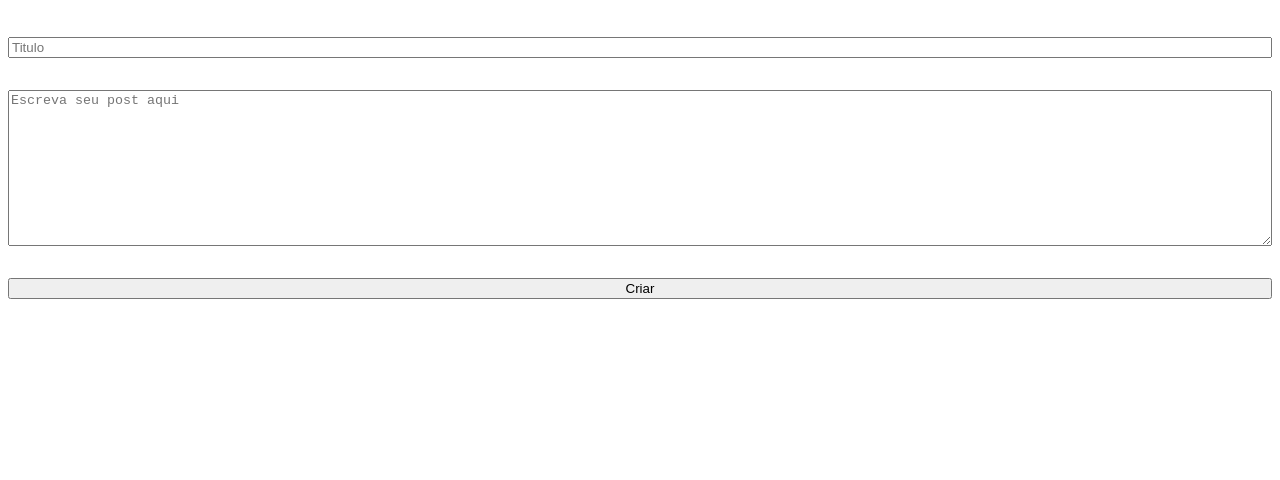
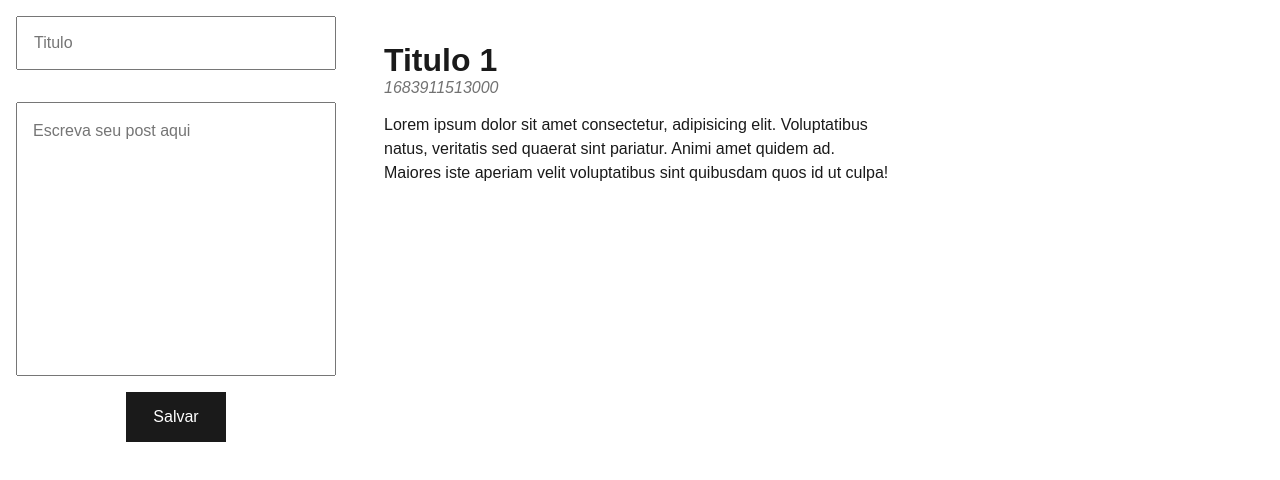
Before and after one commit to Mulleriano/blog, a Vue app: page / in a window 1280 px wide. Shown: the top 480 px of the page. Built offline with nearby package versions, Linux system fonts and the light colour scheme.

Commit message:
Finalização do estilo da listagem de posts

```diff
--- a/src/App.vue
+++ b/src/App.vue
@@ -6,9 +6,9 @@ export default {
     return {
       posts: [
         {
-          title: "",
-          datetime: "",
-          content: "",
+          title: "Titulo 1",
+          datetime: Date.now(),
+          content: "Lorem ipsum dolor sit amet consectetur, adipisicing elit. Voluptatibus natus, veritatis sed quaerat sint pariatur. Animi amet quidem ad. Maiores iste aperiam velit voluptatibus sint quibusdam quos id ut culpa!",
         },
       ],
       formData: {
@@ -71,7 +71,7 @@ export default {
       required
       oninvalid="this.setCustomValidity('Você precisa escrever seu post')"
     ></textarea>
-    <button type="submit">Criar</button>
+    <button class="submit" type="submit">Salvar</button>
   </form>
 
   <main>
@@ -82,12 +82,68 @@ export default {
 </template>
 
 <style scoped>
+h3, h4, p, input, textarea {
+  font-family: sans-serif;
+  margin: 0;
+  color: #1a1a1a;
+}
+
+#list-posts {
+  position: absolute;
+  top: 0;
+  right: 50%;
+  transform: translateX(50%);
+  width: 40vw;
+  padding-bottom: 2rem;
+}
+
+h3 {
+  font-size: 2rem;
+  padding-top: 10px;
+  margin-top: 2rem;
+}
+
+h4 {
+  font-weight: 400;
+  color: #727272;
+  font-style: italic;
+  margin-bottom: 1rem;
+}
+
 form {
   display: flex;
   flex-direction: column;
+  position: fixed;
+  top: 0;
+  left: 1rem;
+  width: 25vw;
 }
 
 form > * {
   margin: 1rem 0;
+  padding: 1rem;
+  font-size: 1rem;
+}
+
+textarea, p {
+  line-height: 1.5rem;
+}
+
+textarea {
+  resize: none;
+}
+
+.submit {
+  width: 100px;
+  margin: auto;
+  border: none;
+  background-color: #1a1a1a;
+  color: #fff;
+  cursor: pointer;
+  transition: all ease 0.3s;
+}
+
+.submit:hover {
+  opacity: 0.8;
 }
 </style>
```
